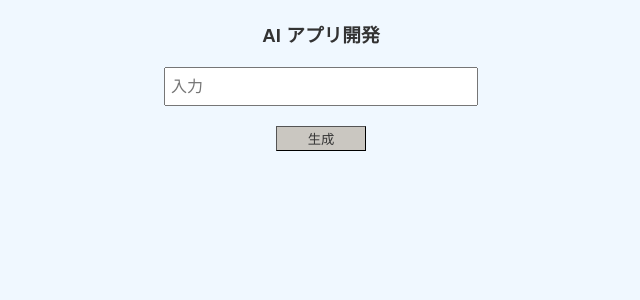
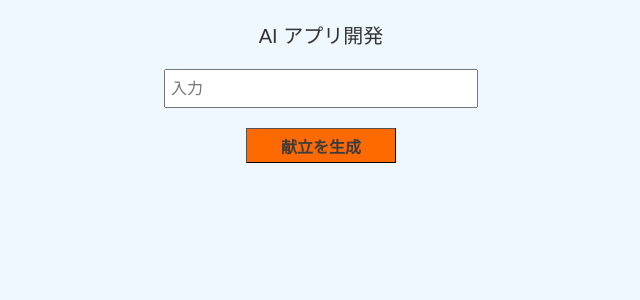
Before and after one commit to higashi0196/AiChatApp, a Flask app: page / in a window 1280 px wide. Shown: the top 300 px of the page, without its empty margins (319-959 px from the left). Run offline with Flask 3, Linux system fonts and the light colour scheme.

Commit message:
レイアウト調整

```diff
--- a/app.py
+++ b/app.py
@@ -19,8 +19,8 @@ def index():
             temperature=0.6,
         )
 
-        tempresult = response.choices[0].message['content']
-        result_text = re.sub(r'(\d+)\.', r'\n\1.', tempresult)
+        msg = response.choices[0].message['content']
+        result_text = re.sub(r'(\d+)\.', r'\n\1.', msg)
 
         return redirect(url_for("index", result=result_text))
 
--- a/static/main.css
+++ b/static/main.css
@@ -9,20 +9,19 @@ body {
 	margin: 0;
 }
 
-/* h3を中央寄せ */
-h3 {
+.apptitle {
 	margin: 20px 0 0 0;
 	text-align: center;
+	font-size: 20px;
 	color: #333;
 }
 
-/* form要素の中央寄せ */
 form {
 	display: flex;
 	flex-direction: column;
 	align-items: center;
 	margin: 20px 0 0 0;
-	gap: 20px; /* フォーム要素間のスペース */
+	gap: 20px;
 }
 
 .first-input {
@@ -33,11 +32,13 @@ form {
 }
 
 .create-btn {
-	width: 90px;
-    height: 25px;
+	width: 150px;
+    height: 35px;
 	text-align: center;
-	color: #363636;
-	background-color: rgba(176, 164, 149, 0.585);
+	font-size: 16px;
+	font-weight:bold;
+	color: rgb(61, 60, 60);
+	background-color: rgb(255, 106, 0);
 	padding-block: 1px;
     padding-inline: 6px;
     border-width: 1px;
--- a/templates/index.html
+++ b/templates/index.html
@@ -7,10 +7,10 @@
 	<link rel="stylesheet" href="{{ url_for('static', filename='main.css') }}" />
 </head>
 <body>
-	<h3>AI アプリ開発</h3>
+	<p class="apptitle">AI アプリ開発</p>
 	<form action="/" method="post">
 		<input type="text" name="animal" class="first-input" placeholder="入力" required />
-		<input type="submit" value="生成" class="create-btn" />
+		<input type="submit" value="献立を生成" class="create-btn" />
 	</form>
         {% if result %}
             <p class="title"> ◾️ 今日のご飯の献立は？ ◾️ </p>
```
